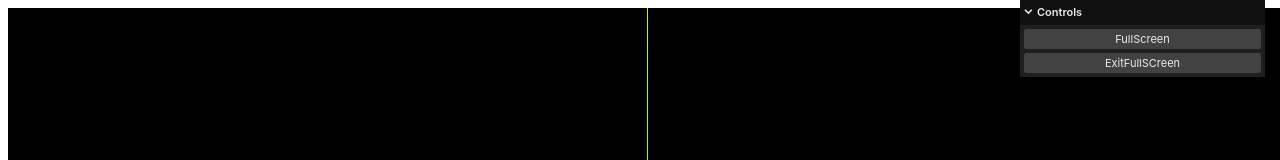
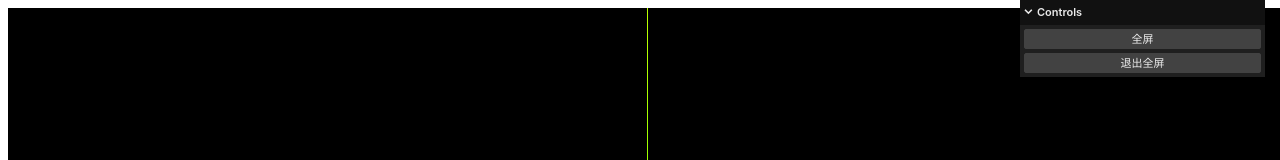
Before and after one commit to youngtaos/three_learning, a React (Vite) app in the folder learn2/: page / in a window 1280 px wide. Shown: the top 160 px of the page. Built offline with nearby package versions, Linux system fonts and the light colour scheme.

Commit message:
fix: update button name

```diff
--- a/learn2/src/App.jsx
+++ b/learn2/src/App.jsx
@@ -16,8 +16,8 @@ function App() {
       document.exitFullscreen();
     },
   };
-  gui.add(eventObj, "FullScreen");
-  gui.add(eventObj, "ExitFullSCreen");
+  gui.add(eventObj, "FullScreen").name("全屏");
+  gui.add(eventObj, "ExitFullSCreen").name("退出全屏");
   useEffect(() => {
     const scene = new THREE.Scene();
     const camera = new THREE.PerspectiveCamera(
```
